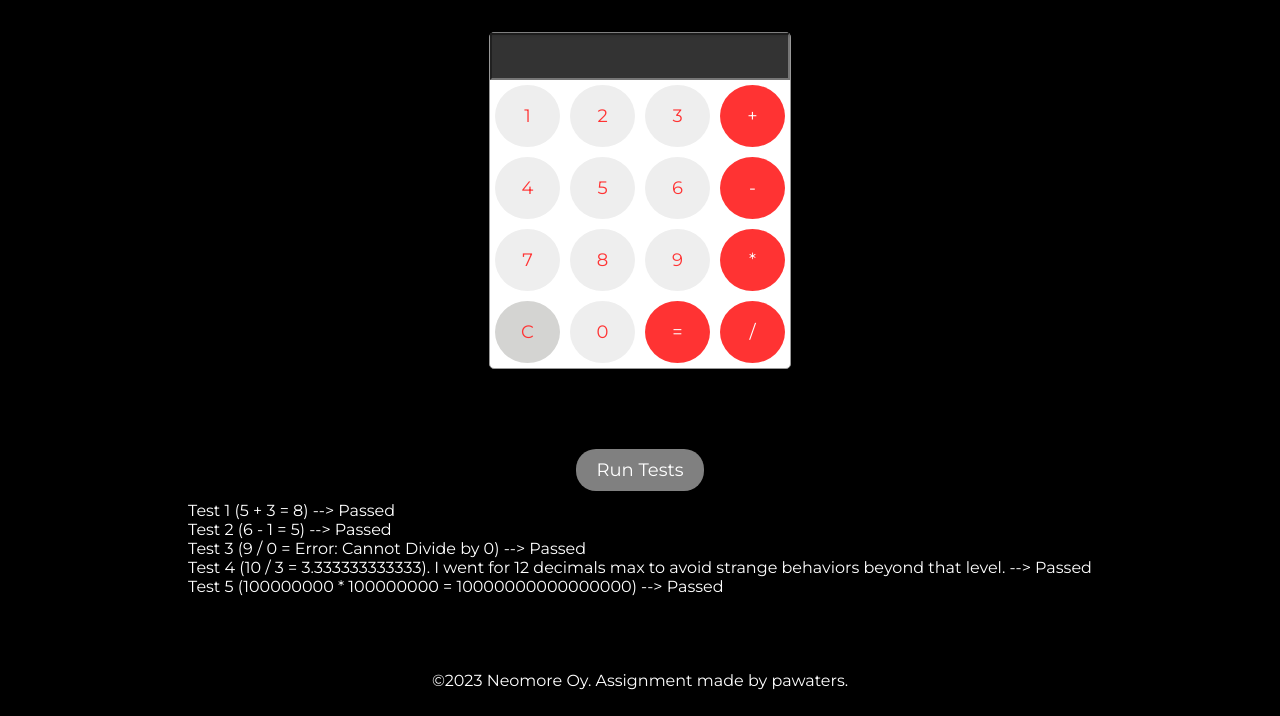
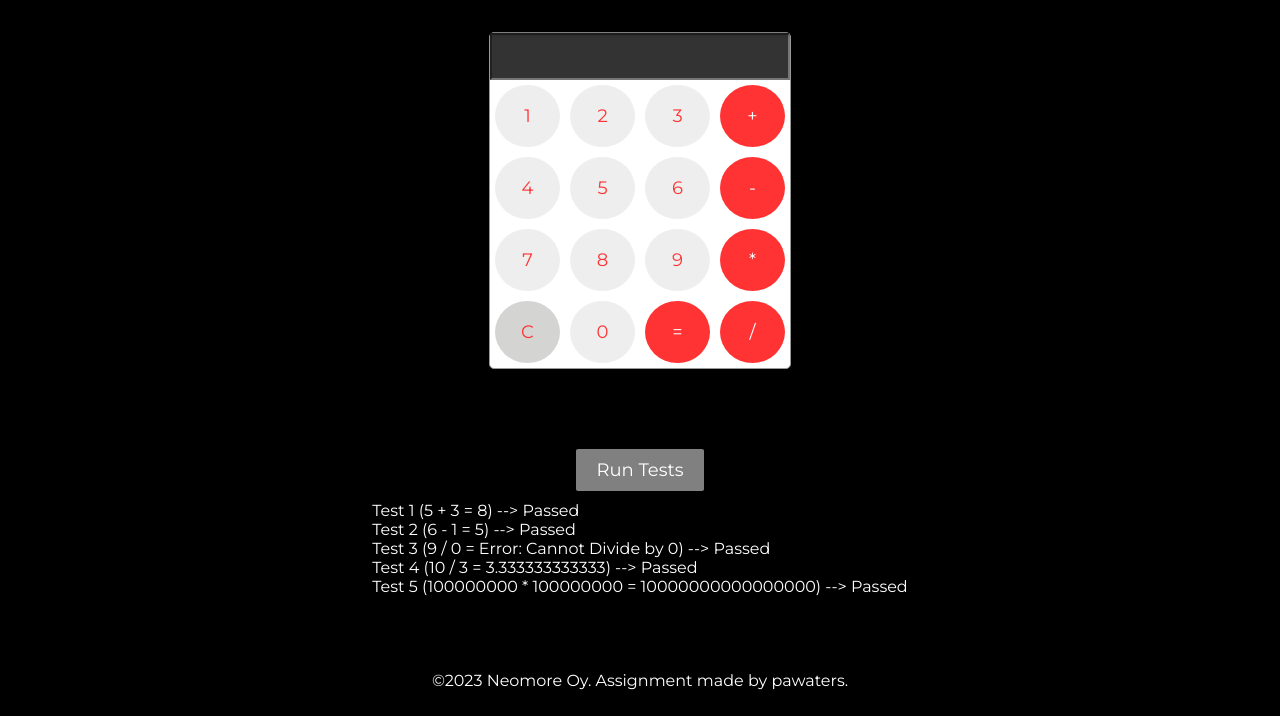
Before and after one commit to pawaters/calculator, a plain HTML site: page index.html in a window 1280 px wide. Both pictures are taken after a click on the button "Run Tests". Shown: the part 84-800 px from the top of the page. Drawn offline with Linux system fonts and the light colour scheme.

Commit message:
ready for review

```diff
--- a/script.js
+++ b/script.js
@@ -98,7 +98,7 @@ function runTests() {
     runTest('9', '/', '0', 'Error: Cannot Divide by 0', "Test 3 (9 / 0 = Error: Cannot Divide by 0)");
 
     // Test 4
-    runTest('10', '/', '3', '3.333333333333', "Test 4 (10 / 3 = 3.333333333333). I went for 12 decimals max to avoid strange behaviors beyond that level.");
+    runTest('10', '/', '3', '3.333333333333', "Test 4 (10 / 3 = 3.333333333333)");
 
     // Test 5
     runTest('100000000', '*', '100000000', '10000000000000000', "Test 5 (100000000 * 100000000 = 10000000000000000)");
--- a/styles.css
+++ b/styles.css
@@ -104,7 +104,7 @@ button:active {
 
 #test-button {
     border: none;
-    border-radius: 20px;
+    border-radius: 2px;
     padding: 10px 20px;
     background-color: grey;
     color: #fff;
```
